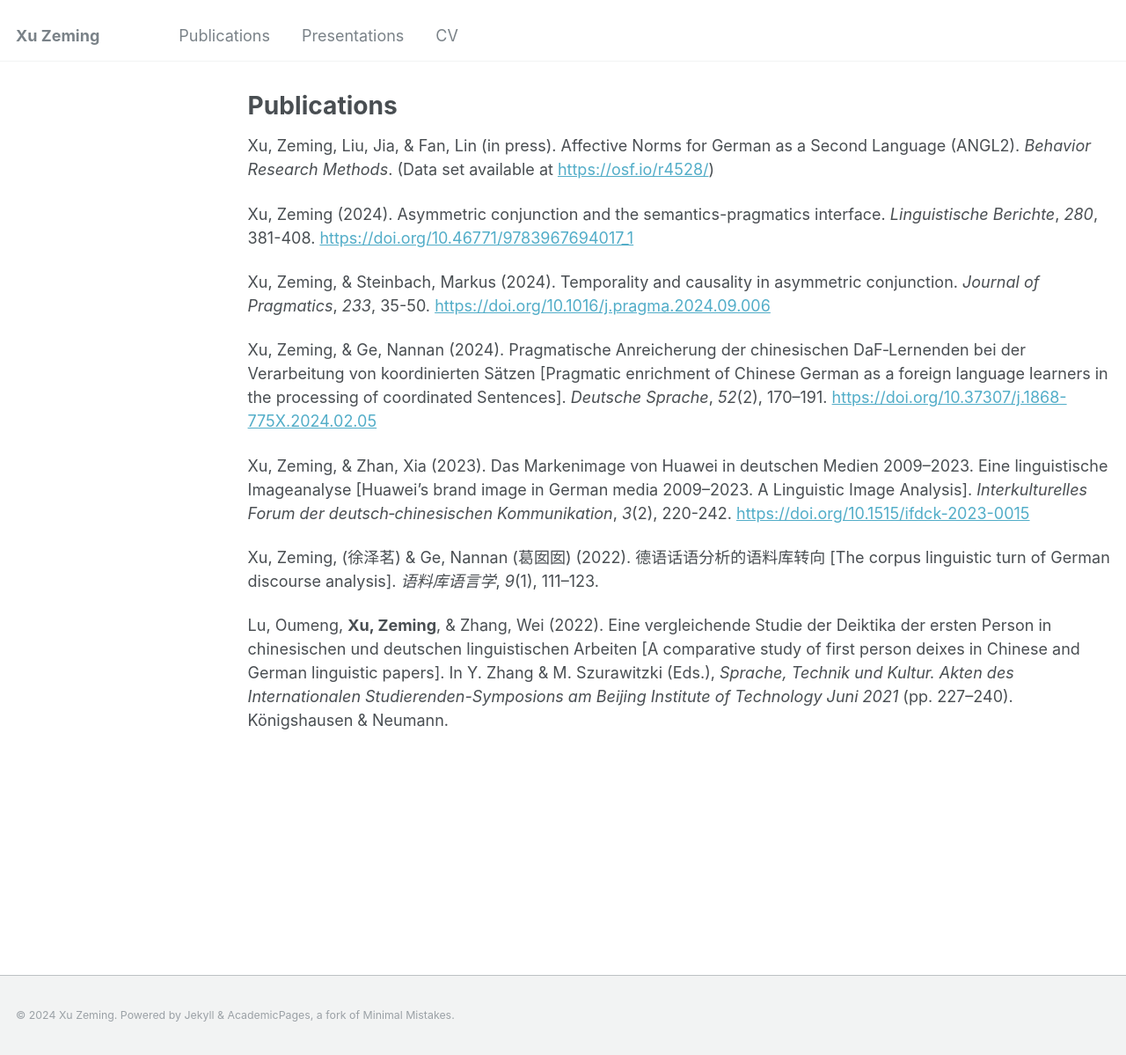
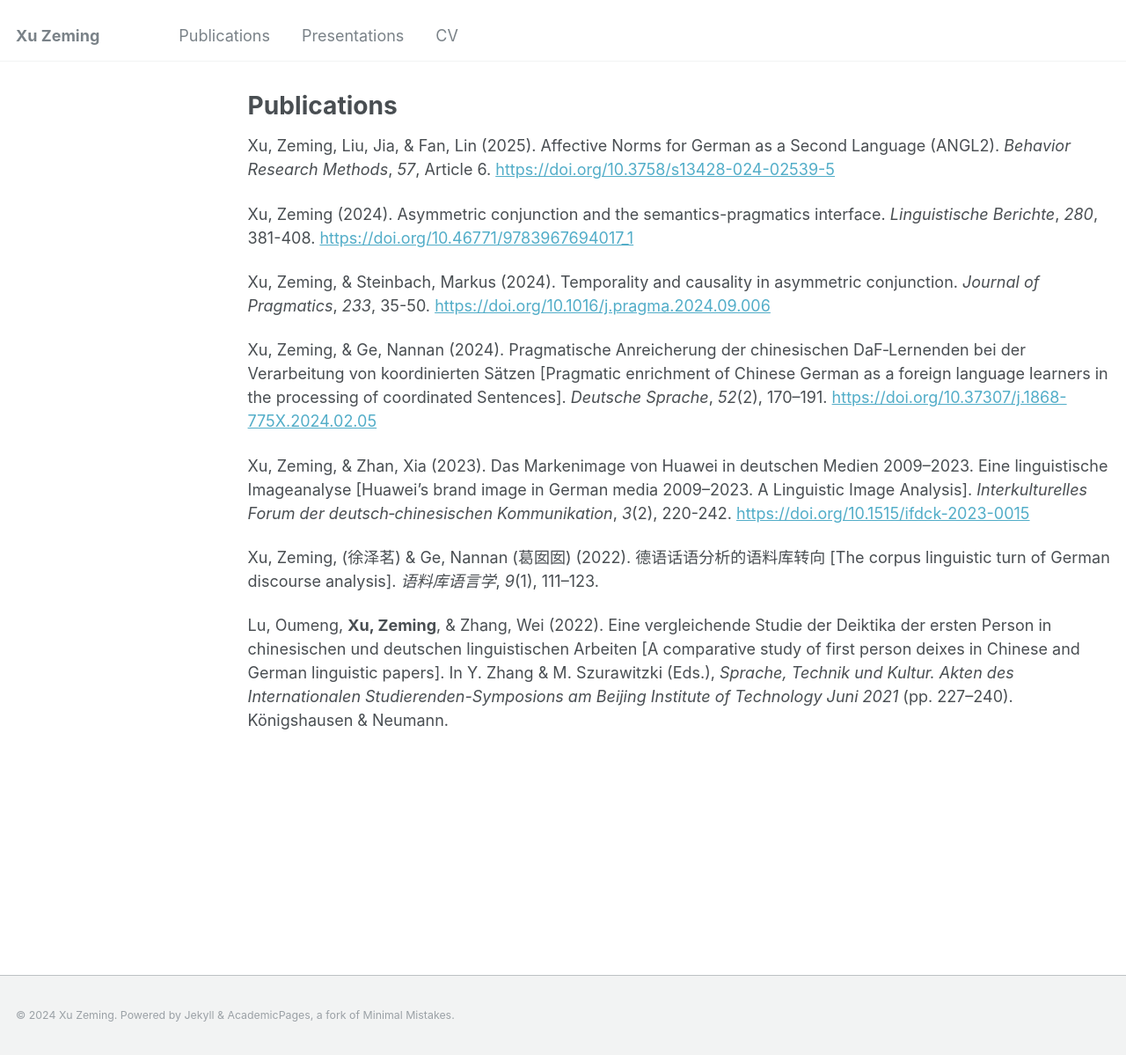
Before and after one commit to xu-zeming/xu-zeming.github.io, a Jekyll site: the page built from _pages/publications.md, in a window 1280 px wide and 1199 px high. Shown: the whole window at 88% size. Built offline with Jekyll 4.4.1, drawn with Linux system fonts in a browser that asks for light colours.

Commit message:
modified:   _pages/publications.md

```diff
--- a/_pages/publications.md
+++ b/_pages/publications.md
@@ -5,7 +5,7 @@ permalink: /publications/
 author_profile: false
 ---
 
-Xu, Zeming, Liu, Jia, & Fan, Lin (in press). Affective Norms for German as a Second Language (ANGL2). *Behavior Research Methods*. (Data set available at [https://osf.io/r4528/](https://osf.io/r4528/))
+Xu, Zeming, Liu, Jia, & Fan, Lin (2025). Affective Norms for German as a Second Language (ANGL2). *Behavior Research Methods*, *57*, Article 6. [https://doi.org/10.3758/s13428-024-02539-5](https://doi.org/10.3758/s13428-024-02539-5)
 
 Xu, Zeming (2024). Asymmetric conjunction and the semantics-pragmatics interface. *Linguistische Berichte*, *280*, 381-408. [https://doi.org/10.46771/9783967694017_1](https://doi.org/10.46771/9783967694017_1)
 
```
